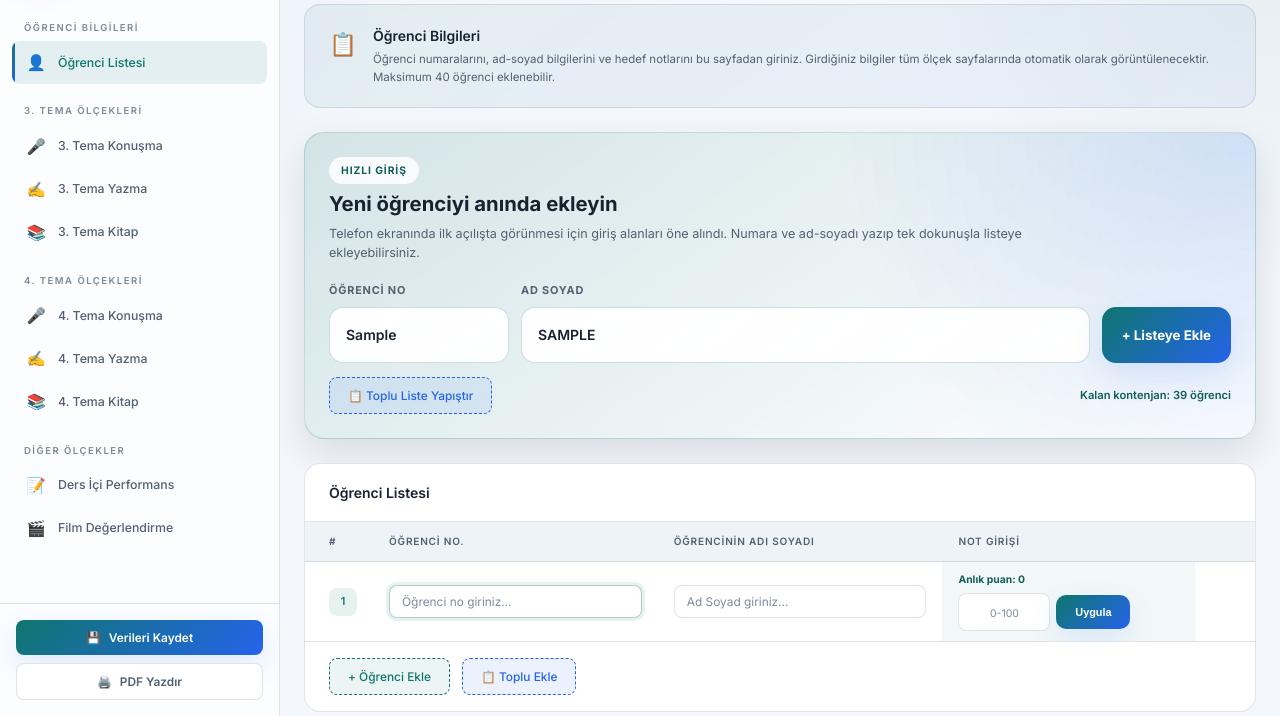
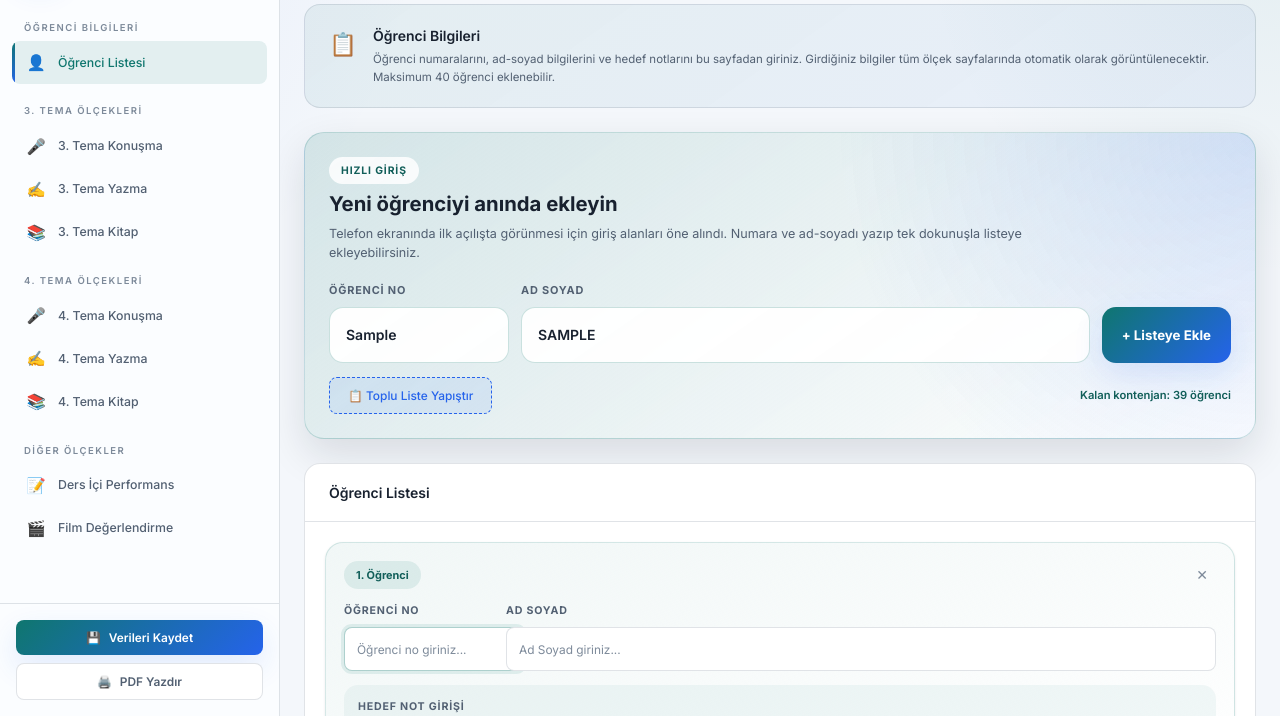
Before and after one commit to mesutpeker/not, a plain HTML site: page index.html in a window 1280 px wide. Both pictures are taken after typing "Sample", "Sample" into the empty fields and a click on the button "+ Öğrenci Ekle". Shown: the part 84-800 px from the top of the page. Drawn offline with Linux system fonts and the light colour scheme.

Commit message:
Add files via upload

```diff
--- a/app.js
+++ b/app.js
@@ -661,35 +661,19 @@
         quickEntry.appendChild(quickEntryActions);
         area.appendChild(quickEntry);
 
-        // Table card
+        // Student cards
         const card = el('div', { className: 'card' });
         const header = el('div', { className: 'card-header' }, [
             el('h2', { textContent: 'Öğrenci Listesi' })
         ]);
         card.appendChild(header);
 
-        const body = el('div', { className: 'card-body' });
-        const table = el('table', { className: 'data-table', id: 'studentTable' });
-
-        // thead
-        const thead = el('thead');
-        const headerRow = el('tr', {}, [
-            el('th', { textContent: '#', style: { width: '50px' } }),
-            el('th', { textContent: 'Öğrenci No.' }),
-            el('th', { textContent: 'Öğrencinin Adı Soyadı' }),
-            el('th', { textContent: 'Not Girişi', className: 'th-target-entry' }),
-            el('th', { textContent: '', style: { width: '48px' } })
-        ]);
-        thead.appendChild(headerRow);
-        table.appendChild(thead);
-
-        // tbody
-        const tbody = el('tbody', { id: 'studentTbody' });
+        const body = el('div', { className: 'card-body card-body-students' });
+        const studentGrid = el('div', { className: 'student-card-grid', id: 'studentCardGrid' });
         appData.students.forEach((s, i) => {
-            tbody.appendChild(createStudentRow(s, i));
-        });
-        table.appendChild(tbody);
-        body.appendChild(table);
+            studentGrid.appendChild(createStudentCard(s, i));
+        });
+        body.appendChild(studentGrid);
         card.appendChild(body);
 
         // Add student buttons
@@ -860,13 +844,27 @@
         setTimeout(() => textarea.focus(), 100);
     }
 
-    function createStudentRow(student, index) {
-        const targetCell = createTargetScoreCell(index, true);
-        const tr = el('tr', {}, [
-            el('td', {}, [el('span', { className: 'row-num', textContent: String(index + 1) })]),
-            el('td', {}, [
+    function createStudentCard(student, index) {
+        const card = el('div', { className: 'student-entry-card' });
+        const header = el('div', { className: 'student-entry-card-header' }, [
+            el('div', { className: 'student-entry-badge', textContent: `${index + 1}. Öğrenci` }),
+            el('button', {
+                className: 'btn-remove-student btn-remove-student-card',
+                textContent: '✕',
+                title: 'Öğrenciyi sil',
+                onClick: () => {
+                    if (confirm(`${student.name || 'Bu öğrenci'}yi silmek istediğinize emin misiniz?`)) {
+                        removeStudent(index);
+                    }
+                }
+            })
+        ]);
+
+        const infoGrid = el('div', { className: 'student-entry-fields' }, [
+            el('label', { className: 'student-entry-field' }, [
+                el('span', { className: 'student-entry-label', textContent: 'Öğrenci No' }),
                 el('input', {
-                    className: 'table-input',
+                    className: 'table-input student-entry-input',
                     type: 'text',
                     placeholder: 'Öğrenci no giriniz...',
                     value: student.no || '',
@@ -877,9 +875,10 @@
                     }
                 })
             ]),
-            el('td', {}, [
+            el('label', { className: 'student-entry-field student-entry-field-wide' }, [
+                el('span', { className: 'student-entry-label', textContent: 'Ad Soyad' }),
                 el('input', {
-                    className: 'table-input',
+                    className: 'table-input student-entry-input',
                     type: 'text',
                     placeholder: 'Ad Soyad giriniz...',
                     value: student.name || '',
@@ -889,40 +888,33 @@
                         saveData();
                     }
                 })
-            ]),
-            targetCell,
-            el('td', {}, [
-                el('button', {
-                    className: 'btn-remove-student',
-                    textContent: '✕',
-                    title: 'Öğrenciyi sil',
-                    onClick: () => {
-                        if (confirm(`${student.name || 'Bu öğrenci'}yi silmek istediğinize emin misiniz?`)) {
-                            removeStudent(index);
-                        }
-                    }
-                })
             ])
         ]);
-        return tr;
-    }
-
-    function createTargetScoreCell(studentIndex, compact) {
-        const targetTd = el('td', {
-            className: compact ? 'td-target td-target-entry' : 'td-target',
-            style: compact ? { minWidth: '190px' } : { minWidth: '140px' }
-        });
+
+        card.appendChild(header);
+        card.appendChild(infoGrid);
+        card.appendChild(createTargetScorePanel(index));
+        return card;
+    }
+
+    function createTargetScorePanel(studentIndex) {
+        const targetTd = el('div', { className: 'student-target-panel td-target td-target-entry' });
+        targetTd.appendChild(el('div', {
+            className: 'student-entry-label',
+            textContent: 'Hedef Not Girişi'
+        }));
+
         const targetWrapper = el('div', {
-            className: compact ? 'target-input-wrapper target-input-wrapper-compact' : 'target-input-wrapper'
+            className: 'target-input-wrapper target-input-wrapper-compact'
         });
         const targetInput = el('input', {
-            className: compact ? 'target-input target-input-compact' : 'target-input',
+            className: 'target-input target-input-compact',
             type: 'number',
             min: '0',
             max: '100',
             step: '1',
             placeholder: '0-100',
-            id: compact ? `student-target-score-${studentIndex}` : `target-score-${studentIndex}`,
+            id: `student-target-score-${studentIndex}`,
             value: appData.students[studentIndex].targetScore || ''
         });
 
@@ -959,9 +951,9 @@
         });
 
         const distributeBtn = el('button', {
-            className: compact ? 'btn-distribute btn-distribute-compact' : 'btn-distribute',
+            className: 'btn-distribute btn-distribute-compact',
             title: 'Puanı yeniden dağıt',
-            textContent: compact ? 'Uygula' : '🎲',
+            textContent: 'Uygula',
             onClick: () => {
                 const val = parseFloat(targetInput.value);
                 if (isNaN(val) || val < 0 || val > 100) {
@@ -976,15 +968,10 @@
 
         targetWrapper.appendChild(targetInput);
         targetWrapper.appendChild(distributeBtn);
-
-        if (compact) {
-            const performanceScore = getFinalPerformance(studentIndex);
-            targetTd.appendChild(el('div', {
-                className: 'target-score-summary',
-                textContent: `Anlık puan: ${Math.round(performanceScore)}`
-            }));
-        }
-
+        targetTd.appendChild(el('div', {
+            className: 'target-score-summary',
+            textContent: `Anlık puan: ${Math.round(getFinalPerformance(studentIndex))}`
+        }));
         targetTd.appendChild(targetWrapper);
         return targetTd;
     }
--- a/style.css
+++ b/style.css
@@ -587,59 +587,80 @@ body {
 }
 
 /* ============================
-   TABLES
-   ============================ */
-.data-table {
-    width: 100%;
-    border-collapse: separate;
-    border-spacing: 0;
-    font-size: 0.82rem;
-}
-
-.data-table thead th {
-    background: var(--bg-secondary);
-    color: var(--text-secondary);
-    font-weight: 600;
-    font-size: 0.72rem;
+   STUDENT CARDS
+   ============================ */
+.card-body-students {
+    padding: 20px;
+}
+
+.student-card-grid {
+    display: grid;
+    grid-template-columns: repeat(auto-fit, minmax(300px, 1fr));
+    gap: 16px;
+}
+
+.student-entry-card {
+    background:
+        linear-gradient(160deg, rgba(15, 118, 110, 0.06), rgba(255, 255, 255, 0.98));
+    border: 1px solid rgba(15, 118, 110, 0.16);
+    border-radius: 18px;
+    padding: 18px;
+    box-shadow: var(--shadow-sm);
+}
+
+.student-entry-card-header {
+    display: flex;
+    align-items: center;
+    justify-content: space-between;
+    gap: 12px;
+    margin-bottom: 14px;
+}
+
+.student-entry-badge {
+    display: inline-flex;
+    align-items: center;
+    justify-content: center;
+    padding: 6px 12px;
+    border-radius: 999px;
+    background: rgba(15, 118, 110, 0.1);
+    color: var(--accent-purple-dark);
+    font-size: 0.78rem;
+    font-weight: 700;
+}
+
+.student-entry-fields {
+    display: grid;
+    grid-template-columns: minmax(120px, 150px) minmax(0, 1fr);
+    gap: 12px;
+    margin-bottom: 14px;
+}
+
+.student-entry-field {
+    display: flex;
+    flex-direction: column;
+    gap: 8px;
+}
+
+.student-entry-field-wide {
+    min-width: 0;
+}
+
+.student-entry-label {
+    font-size: 0.76rem;
+    font-weight: 700;
     text-transform: uppercase;
     letter-spacing: 0.8px;
-    padding: 12px 16px;
-    text-align: left;
-    position: sticky;
-    top: 0;
-    z-index: 10;
-    white-space: nowrap;
-    border-bottom: 1px solid var(--border-color);
-}
-
-.data-table thead th:first-child {
-    padding-left: 24px;
-}
-
-.data-table tbody tr {
-    transition: var(--transition-fast);
-}
-
-.data-table tbody tr:hover {
-    background: rgba(15, 118, 110, 0.04);
-}
-
-.data-table tbody td {
-    padding: 10px 16px;
-    border-bottom: 1px solid var(--border-color);
-    vertical-align: middle;
-}
-
-.th-target-entry {
-    min-width: 190px;
-}
-
-.data-table tbody td:first-child {
-    padding-left: 24px;
-}
-
-.data-table tbody tr:last-child td {
-    border-bottom: none;
+    color: var(--text-secondary);
+}
+
+.student-entry-input {
+    min-width: 0;
+    min-height: 44px;
+}
+
+.student-target-panel {
+    padding: 14px;
+    border-radius: 14px;
 }
 
 /* Row number */
@@ -1178,7 +1199,7 @@ body {
     opacity: 0;
 }
 
-.data-table tbody tr:hover .btn-remove-student {
+.student-entry-card:hover .btn-remove-student {
     opacity: 1;
 }
 
@@ -1186,6 +1207,10 @@ body {
     background: rgba(239, 68, 68, 0.1);
     border-color: var(--accent-red);
     color: var(--accent-red);
+}
+
+.btn-remove-student-card {
+    opacity: 1;
 }
 
 /* ============================
@@ -1405,8 +1430,21 @@ body {
         padding: 14px 16px;
     }
 
-    .data-table {
-        min-width: 760px;
+    .card-body-students {
+        padding: 16px;
+    }
+
+    .student-card-grid {
+        grid-template-columns: 1fr;
+        gap: 12px;
+    }
+
+    .student-entry-card {
+        padding: 16px;
+    }
+
+    .student-entry-fields {
+        grid-template-columns: 1fr;
     }
 
     .performance-grid {
@@ -1522,10 +1560,6 @@ body {
 
     .quick-entry-badge {
         font-size: 0.68rem;
-    }
-
-    .data-table {
-        min-width: 700px;
     }
 
     .content-area {
```
